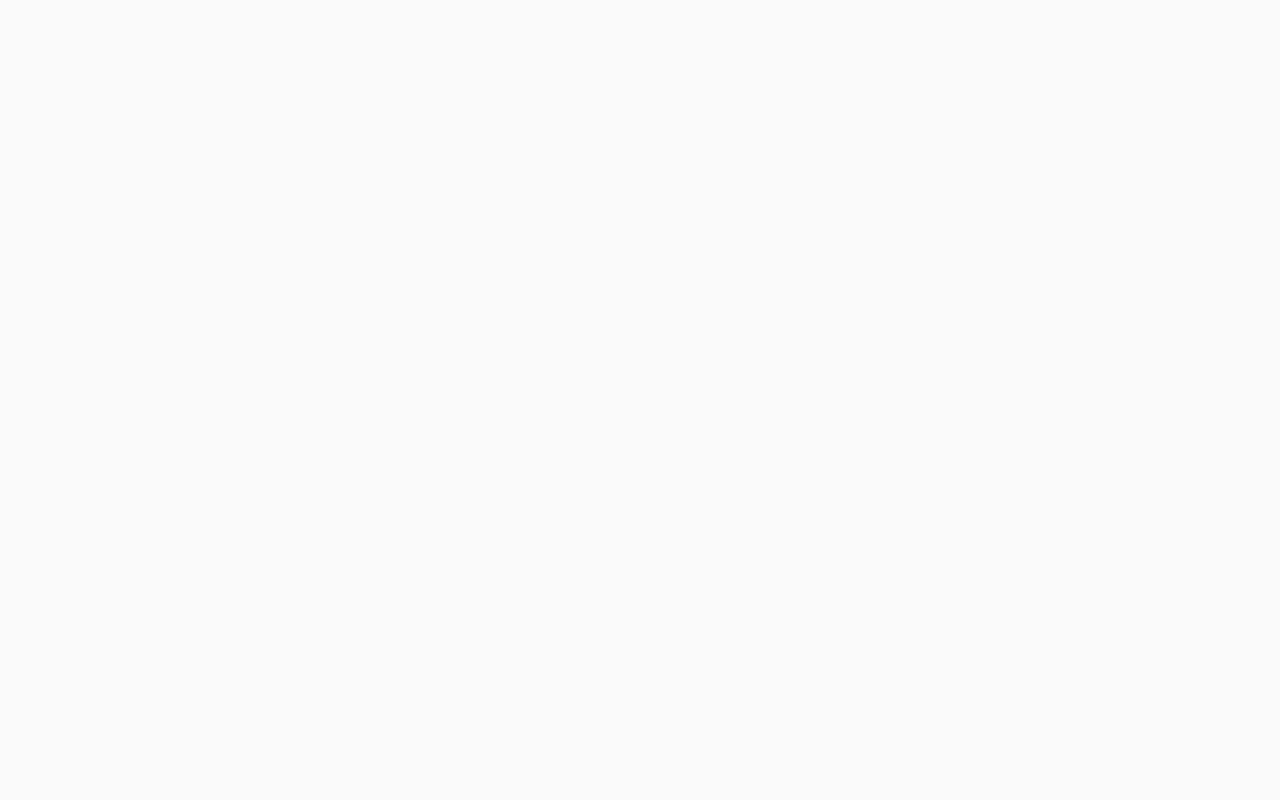
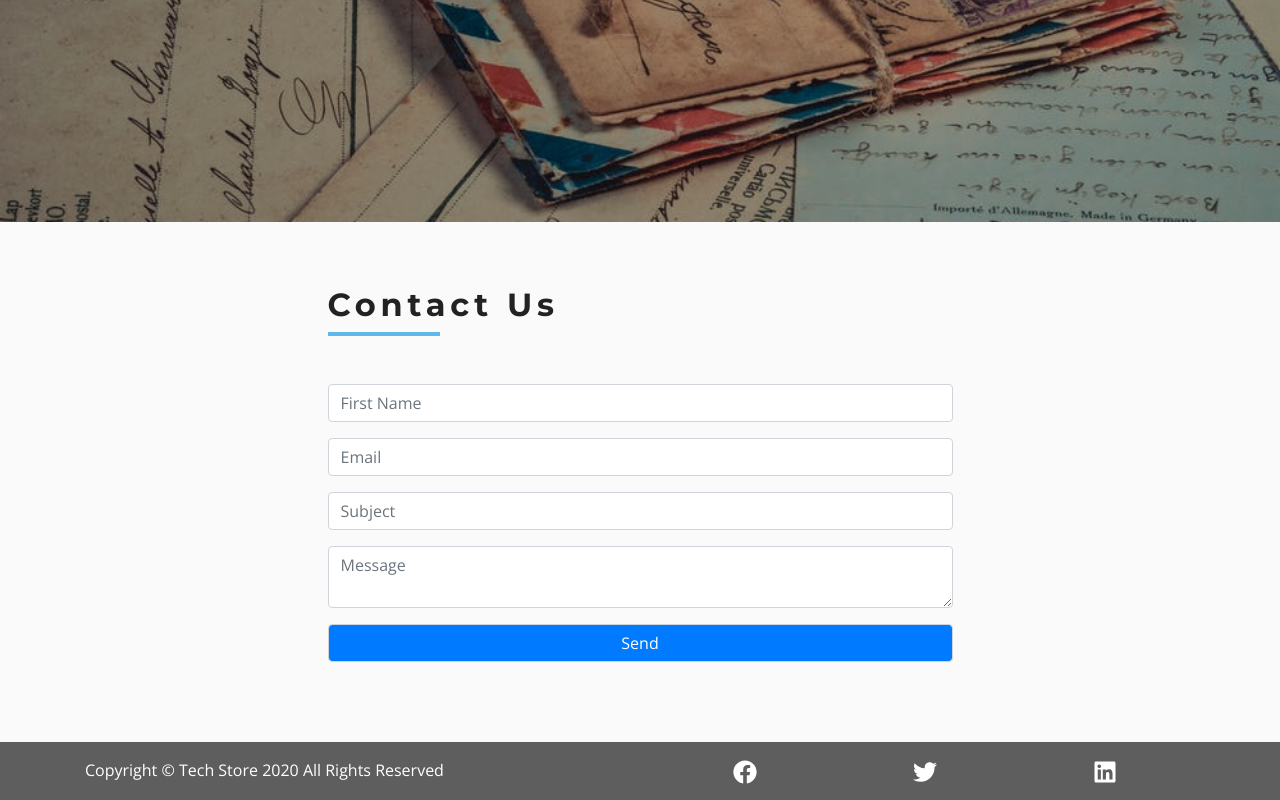
Before and after one commit to koylyakandriy/TechStore, a React (Create React App) app: page /contact in a window 1280 px wide. Shown: the part 319-1119 px from the top of the page. Before the commit the page ends 800 px from the top, so only its background shows below. Built offline with nearby package versions, Linux system fonts and the light colour scheme.

Commit message:
footer and contact form

```diff
--- /dev/null
+++ b/src/components/ContactPage/Contact.js
@@ -0,0 +1,52 @@
+import React from "react";
+import Title from '../Title';
+
+const Contact = () => {
+  return (
+    <section className="py-5">
+      <div className="row">
+        <div className="col-10 mx-auto col-md-6 my-3">
+          <Title title="Contact us"/>
+          <form className="mt-5" action="https://formspree.io/meqgnogy" method="POST">
+            <div className="form-group">
+              <input
+                type="text"
+                name="firstName"
+                className="form-control"
+                placeholder="First Name"
+              />
+            </div>
+            <div className="form-group">
+              <input
+                type="email"
+                name="email"
+                className="form-control"
+                placeholder="Email"
+              />
+            </div>
+            <div className="form-group">
+              <input
+                type="text"
+                name="subject"
+                className="form-control"
+                placeholder="Subject"
+              />
+            </div>
+            <div className="form-group">
+              <textarea
+                name="message"
+                className="form-control"
+                placeholder="Message"
+              />
+            </div>
+            <div className="form-group mt-3">
+              <input type="submit" className="form-control bg-primary text-white" value="Send"/>
+            </div>
+          </form>
+        </div>
+      </div>
+    </section>
+  );
+};
+
+export default Contact;
--- a/src/components/Footer.js
+++ b/src/components/Footer.js
@@ -1,11 +1,50 @@
-import React from 'react';
+import React, { useContext } from "react";
+import styled from "styled-components";
+
+import { ProductContext } from "../context/context";
 
 const Footer = () => {
+  const values = useContext(ProductContext);
+  const {
+    state: { socialLinks }
+  } = values;
+
   return (
-    <>
-      <h1>Footer</h1>
-    </>
+    <FooterWrapper>
+      <div className="container">
+        <div className="row py-3">
+          <div className="col-md-6 align-items-center">
+            <p className="text-capitalize m-0">
+              copyright &copy; tech store {new Date().getFullYear()} all rights
+              reserved
+            </p>
+          </div>
+          <div className="col-md-6 d-flex justify-content-around">
+            {socialLinks.map(item => (
+              <a href={item.url} key={item.id}>
+                {item.icon}
+              </a>
+            ))}
+          </div>
+        </div>
+      </div>
+    </FooterWrapper>
   );
 };
 
+const FooterWrapper = styled.footer`
+  background: var(--darkGrey);
+  color: var(--mainWhite);
+  .icon {
+    font-size: 1.5rem;
+    color: var(--mainWhite);
+    transition: var(--mainTransition);
+  }
+
+  .icon:hover {
+    color: var(--primaryColor);
+    cursor: pointer;
+  }
+`;
+
 export default Footer;
--- a/src/components/Navbar.js
+++ b/src/components/Navbar.js
@@ -15,7 +15,7 @@ const Navbar = () => {
   } = values;
 
   return (
-    <ProductProvider>
+    // <ProductProvider>
       <NavWrapper>
         <div className="nav-center">
           <FaBars className="nav-icon" onClick={handleSidebar} />
@@ -26,7 +26,7 @@ const Navbar = () => {
           </div>
         </div>
       </NavWrapper>
-    </ProductProvider>
+    // </ProductProvider>
   );
 };
 
--- a/src/context/context.js
+++ b/src/context/context.js
@@ -1,5 +1,6 @@
 import React, { useState } from "react";
 import { linkData } from "./linkData";
+import { socialData } from "./socialData";
 
 const ProductContext = React.createContext();
 
@@ -9,6 +10,7 @@ const ProductProvider = ({ children }) => {
     cartOpen: false,
     cartItems: 0,
     links: linkData,
+    socialLinks: socialData,
     cart: []
   });
 
--- /dev/null
+++ b/src/context/socialData.js
@@ -0,0 +1,20 @@
+import React from "react";
+import { FaFacebook, FaTwitter, FaLinkedin } from "react-icons/fa";
+
+export const socialData = [
+  {
+    id: 1,
+    icon: <FaFacebook className="icon" />,
+    url: "https://www.facebook.com"
+  },
+  {
+    id: 2,
+    icon: <FaTwitter className="icon" />,
+    url: "https://www.twitter.com"
+  },
+  {
+    id: 3,
+    icon: <FaLinkedin className="icon" />,
+    url: "https://www.linkedin.com"
+  }
+];
--- a/src/pages/ContactPage.js
+++ b/src/pages/ContactPage.js
@@ -1,9 +1,14 @@
 import React from "react";
+
+import Hero from "../components/Hero";
+import contactBcg from "../images/contactBcg.jpeg";
+import Contact from "../components/ContactPage/Contact";
 
 const ContactPage = () => {
   return (
     <>
-      <h1>Contact Page</h1>
+      <Hero img={contactBcg} />
+      <Contact />
     </>
   );
 };
```
